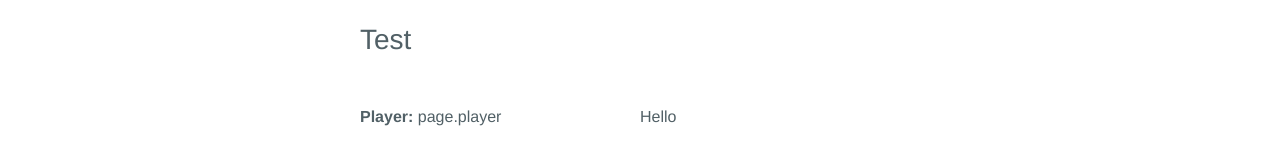
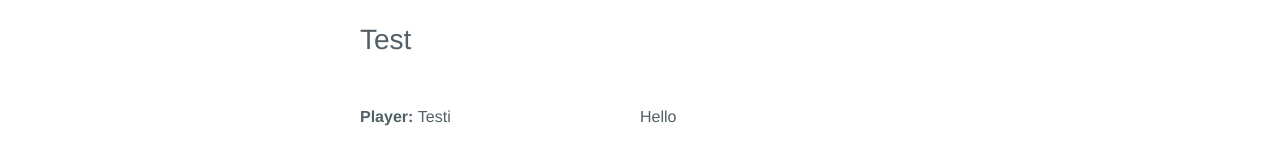
Before and after one commit to danomarr/sunday-game-brunch, a Jekyll site: the page built from _posts/character/2016-08-09-hello.md, in a window 1280 px wide. Shown: the part 159-324 px from the top of the page. Built offline with Jekyll 4.4.1, drawn with Linux system fonts in a browser that asks for light colours.

Commit message:
tweaked character layout

```diff
--- a/_layouts/character.html
+++ b/_layouts/character.html
@@ -19,7 +19,7 @@ section: blog
   </div>
   <div class='col6'>
     {% if page.player %}
-      <p><strong>Player: </strong>page.player</p>
+      <p><strong>Player: </strong>{{ page.player }}</p>
     {% endif %}
   </div>
   <div class='prose'>
```
